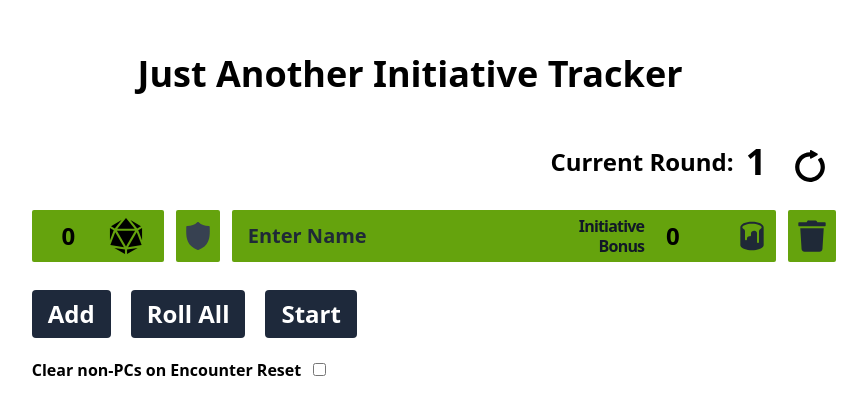
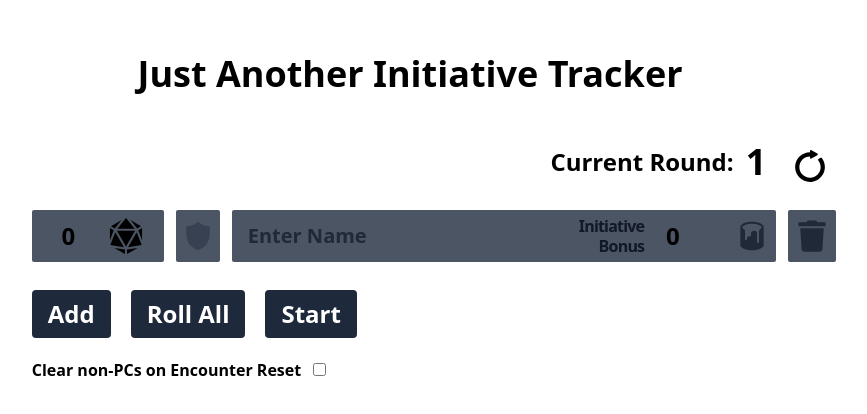
Before and after one commit to JamesPengi/jait, a React (Vite) app: page / in a window 1280 px wide. Shown: the part 182-596 px from the top of the page, without its empty margins (230-1097 px from the left). Built offline with nearby package versions, Linux system fonts and the light colour scheme.

Commit message:
fix: don't allow first character to be deleted

```diff
--- a/src/App.tsx
+++ b/src/App.tsx
@@ -158,6 +158,7 @@ function App() {
                   color={color}
                   deleteRow={() => deleteCharacter(index)}
                   isPlayerTurn={isTurn}
+                  isFirst={characters.length === 1 && index === 0}
                 />
               );
             }
--- a/src/components/CharacterRow.tsx
+++ b/src/components/CharacterRow.tsx
@@ -25,6 +25,7 @@ type Props = {
   ) => void;
   deleteRow: () => void;
   isPlayerTurn?: boolean;
+  isFirst?: boolean;
 };
 
 function CharacterRow({
@@ -34,19 +35,24 @@ function CharacterRow({
   initiativeBonus,
   isPlayerTurn,
   color,
+  isFirst,
   addCharacter,
   updateCharacter,
   deleteRow,
 }: Props) {
   useEffect(() => {
-    updateCharacter(
-      roll,
-      isPlayer,
-      name,
-      initiativeBonus,
-      getRandomColor(color)
-    );
-  }, []);
+    if (isFirst) {
+      if (name === '') {
+        updateCharacter(roll, isPlayer, name, initiativeBonus, 'bg-gray-600');
+      } else if (color === 'bg-gray-600') {
+        changeColor();
+      }
+    } else {
+      if (color === 'bg-gray-600') {
+        changeColor();
+      }
+    }
+  }, [name]);
 
   function changeColor() {
     updateCharacter(
@@ -114,7 +120,6 @@ function CharacterRow({
           className={`flex flex-row space-x-7 px-2 rounded-sm ${color} transition-colors`}
         >
           {/* TODO: Based on text input, change colors so that it matches the class or enemy type (popular types only) */}
-          {/* TODO: When hitting enter, make a new character */}
           <input
             type="text"
             autoFocus
@@ -168,8 +173,10 @@ function CharacterRow({
         </div>
         {/* TODO: Confirm delete with the user. Change background to red and maybe pulsing? */}
         <button
-          onClick={() => deleteRow()}
-          className={`${color} rounded-sm px-2 transition-colors`}
+          onClick={() => !isFirst && deleteRow()}
+          className={`${color} rounded-sm px-2 transition-colors ${
+            isFirst && `hover:cursor-not-allowed`
+          }`}
         >
           <TrashIcon className="h-8 w-8 fill-gray-800" />
         </button>
--- a/src/types/Character.ts
+++ b/src/types/Character.ts
@@ -15,5 +15,5 @@ export const DEFAULT_CHARACTER: Character = {
   name: '',
   initiativeBonus: 0,
   isTurn: false,
-  color: getRandomColor(),
+  color: 'bg-gray-600',
 };
```
